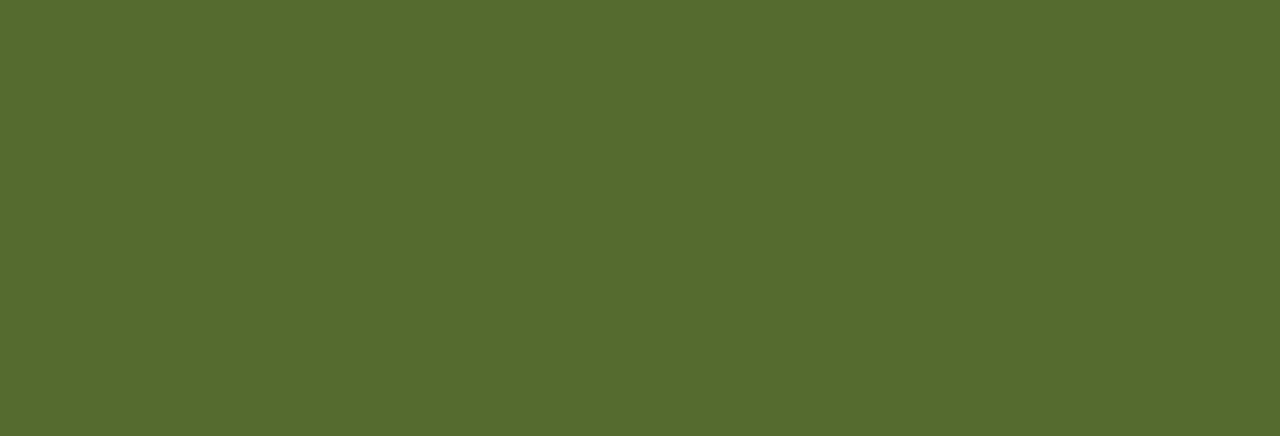
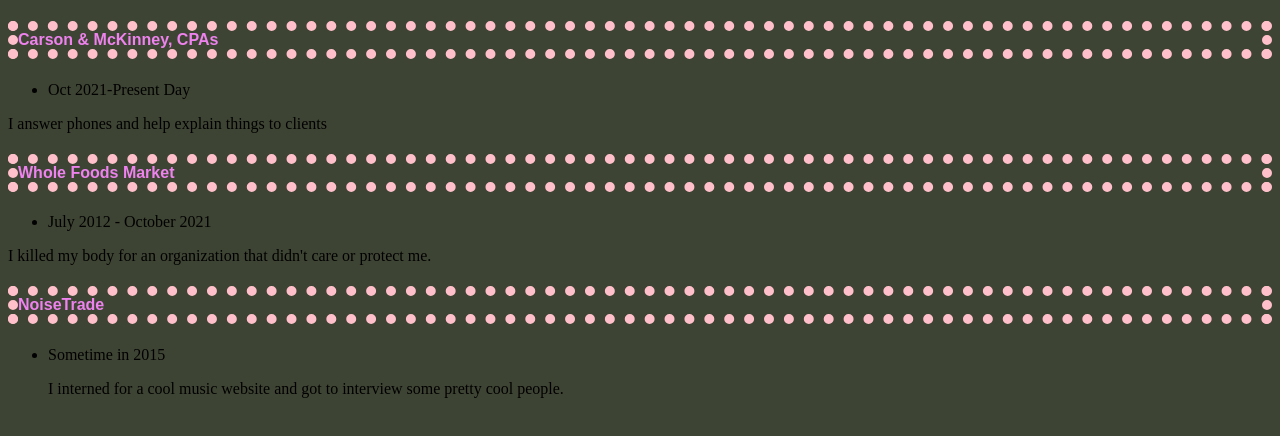
Before and after one commit to lmandrell08/LAB-HTML-Resume, a plain HTML site: page index.html in a window 1280 px wide. Drawn offline with Linux system fonts and the light colour scheme.

Commit message:
changed the colors and fonts for the setup branch

```diff
--- a/index.html
+++ b/index.html
@@ -12,3 +12,29 @@
   <script src="main.js"></script>
 </body>
 </html>
+
+<html>
+  <header>
+<title>MY sad Resume</title>
+  </header>
+  <body>
+    <H4 id="C4">Carson & McKinney, CPAs</H4>
+    <ul>
+      <li>Oct 2021-Present Day</li>
+    </ul>
+    <p>I answer phones and help explain things to clients</p>
+<H4 id="C3"> Whole Foods Market</H4>
+<ul>
+  <li>
+    July 2012 - October 2021</li>
+  </ul>
+  <p> I killed my body for an organization that didn't care or protect me. </p>
+  <h4 id="C5">NoiseTrade</h4>
+  <ul>
+    <li>
+      Sometime in 2015
+    </li>
+    <p>I interned for a cool music website and got to interview some pretty cool people.</p>
+  </ul>
+  </body>
+</html>
--- a/main.css
+++ b/main.css
@@ -1,3 +1,27 @@
 body{
- background-color: darkolivegreen;
+ background-color: rgb(62, 68, 51);
 }
+
+ h3 {
+  color:violet;
+  font-family: "Lucida Console", Courier;
+  border-style: solid;
+  border-width: 5px;
+  border-color: brown;
+}
+
+h4 {
+  color: violet;
+  font-family: "Goudy Bookletter 1911", sans-serif;
+border-style: dotted;
+border-width: 10px;
+border-color:pink;
+}
+
+h5 {
+  color: violet;
+  font: 120% Times New Roman;
+  border-style: double;
+  border-width: 15px;
+  border-color: midnightblue;
+}
--- a/main.js
+++ b/main.js
@@ -0,0 +1 @@
+console.log("Resume")
```
